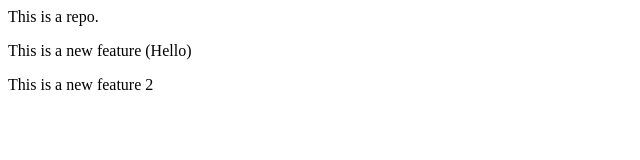
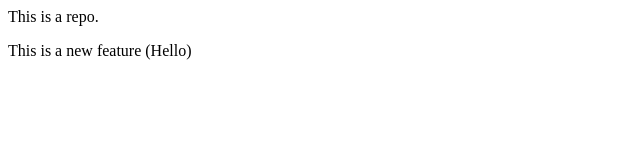
Before and after one commit to Nikul-008/local-repo, a plain HTML site: page index.html in a window 1280 px wide. Shown: the whole page, without its empty margins (0-640 px from the left). Drawn offline with Linux system fonts and the light colour scheme.

```diff
--- a/index.html
+++ b/index.html
@@ -1,3 +1,2 @@
 <p>This is a repo.</p>
 <p>This is a new feature (Hello)</p>
-<p>This is a new feature 2</p>
```
